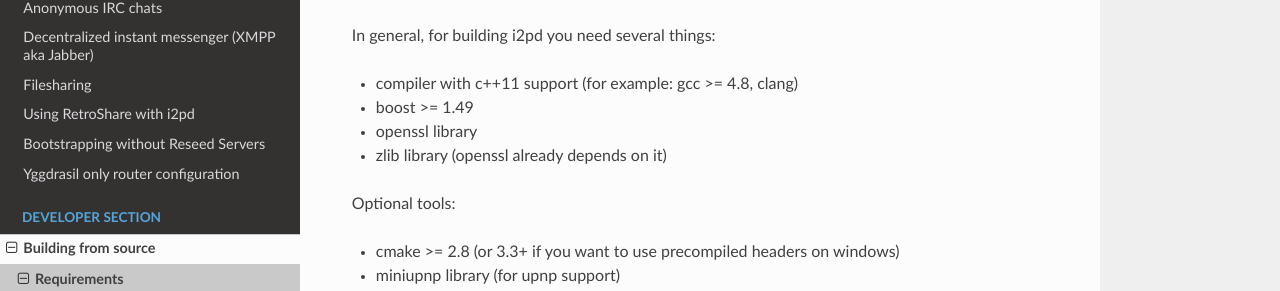
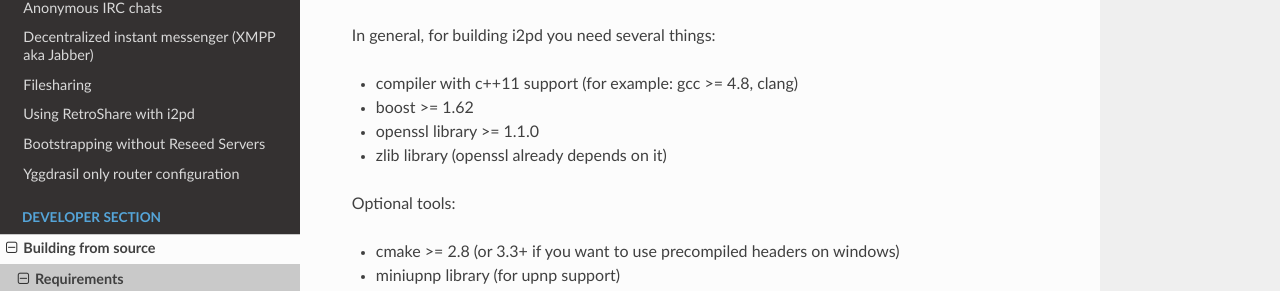
Before and after one commit to PurpleI2P/i2pd_docs_en, an MkDocs documentation site: the page built from docs/devs/building/requirements.md, in a window 1280 px wide. Shown: the part 136-427 px from the top of the page. Built offline with MkDocs 1.6.1, drawn with Linux system fonts in a browser that asks for light colours; nearby versions of some CDN libraries.

Commit message:
Update requirements

```diff
--- a/docs/devs/building/requirements.md
+++ b/docs/devs/building/requirements.md
@@ -4,8 +4,8 @@ Build requirements
 In general, for building i2pd you need several things:
 
 * compiler with c++11 support (for example: gcc >= 4.8, clang)
-* boost >= 1.49
-* openssl library
+* boost >= 1.62
+* openssl library >= 1.1.0
 * zlib library (openssl already depends on it)
 
 Optional tools:
```
